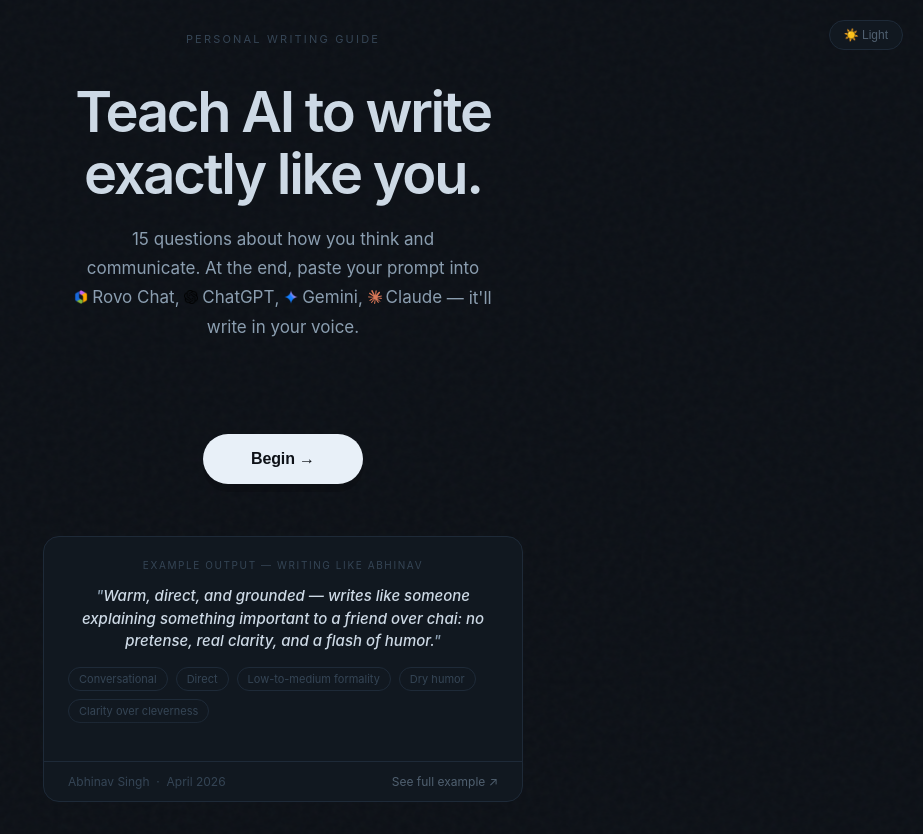
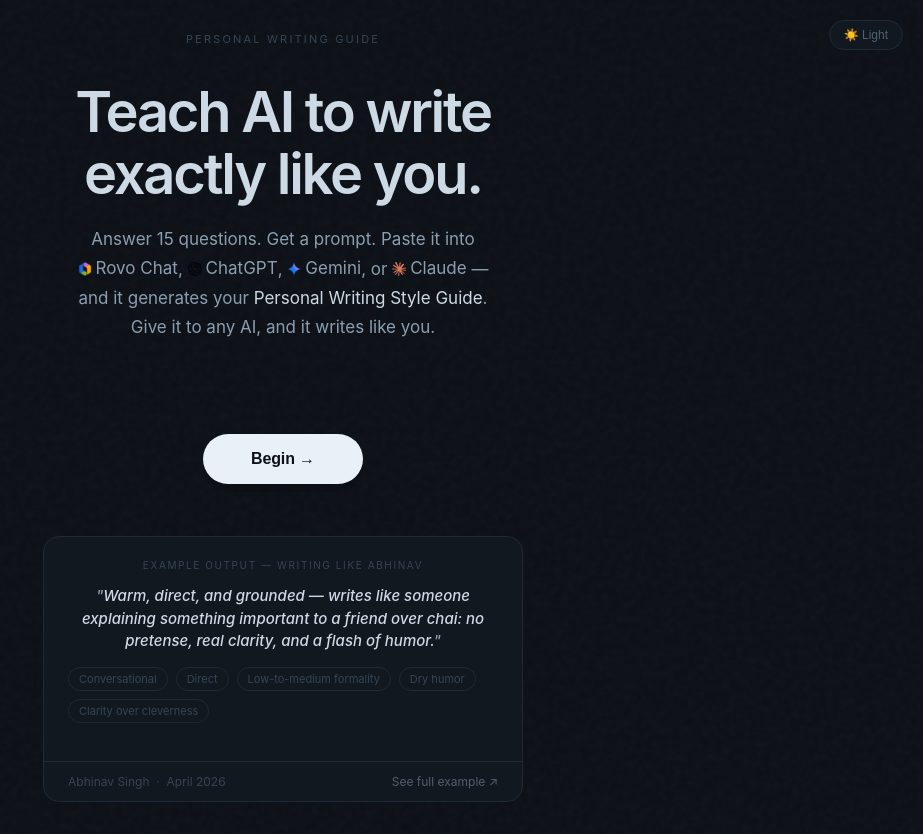
Before and after one commit to githubsudo-ai/WritingGuide, a plain HTML site: page index.html in a window 1280 px wide. Shown: the whole page, without its empty margins (357-1280 px from the left). Drawn offline with Linux system fonts and the light colour scheme.

Commit message:
copy fix

```diff
--- a/index.html
+++ b/index.html
@@ -470,12 +470,12 @@
     <div class="intro">
       <div class="intro-eyebrow">Personal Writing Guide</div>
       <h1>Teach AI to write<br>exactly like you.</h1>
-      <p class="intro-sub">15 questions about how you think and communicate. At the end, paste your prompt into
-        <span class="ai-inline"><img src="icons/atlassian-rovo-icon.webp" alt="Rovo">Rovo Chat</span>,
-        <span class="ai-inline"><img src="icons/ChatGPT-Logo.svg.png" alt="ChatGPT">ChatGPT</span>,
-        <span class="ai-inline"><img src="icons/gemini.webp" alt="Gemini">Gemini</span>,
-        <span class="ai-inline"><img src="icons/Claude_AI_symbol.svg" alt="Claude">Claude</span>
-        — it'll write in your voice.
+      <p class="intro-sub">Answer 15 questions. Get a prompt. Paste it into
+        <span class="ai-inline"><img src="icons/atlassian-rovo-icon.webp" alt="" aria-hidden="true">Rovo Chat</span>,
+        <span class="ai-inline"><img src="icons/ChatGPT-Logo.svg.png" alt="" aria-hidden="true">ChatGPT</span>,
+        <span class="ai-inline"><img src="icons/gemini.webp" alt="" aria-hidden="true">Gemini</span>,
+        or <span class="ai-inline"><img src="icons/Claude_AI_symbol.svg" alt="" aria-hidden="true">Claude</span>
+        — and it generates your <em>Personal Writing Style Guide</em>. Give it to any AI, and it writes like you.
       </p>
       <button class="btn-start" id="btn-start" onclick="goToName()" style="animation-delay:0.4s">Begin →</button>
       <a class="teaser-card" href="docs/example.html" target="_blank">
```
